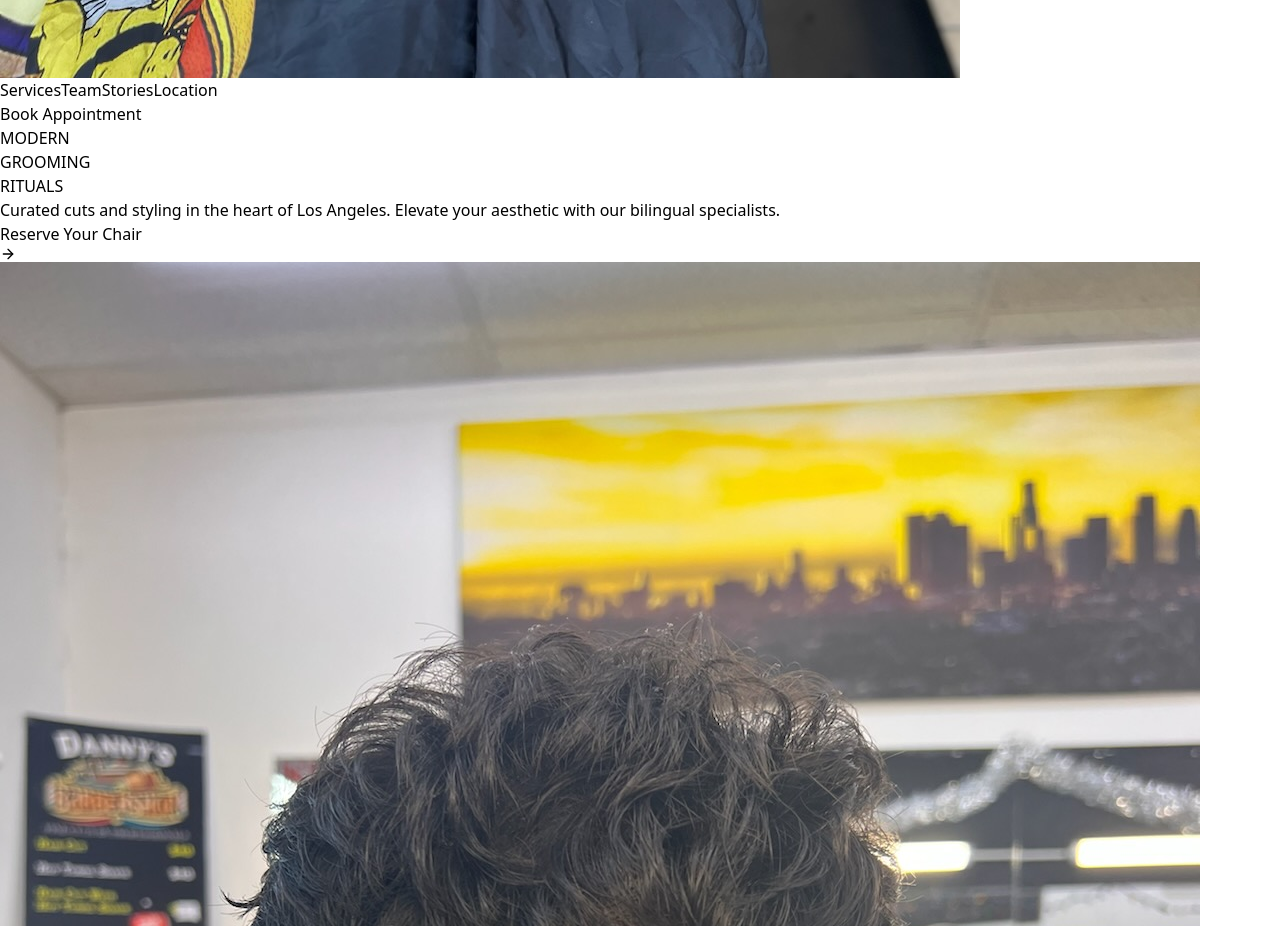
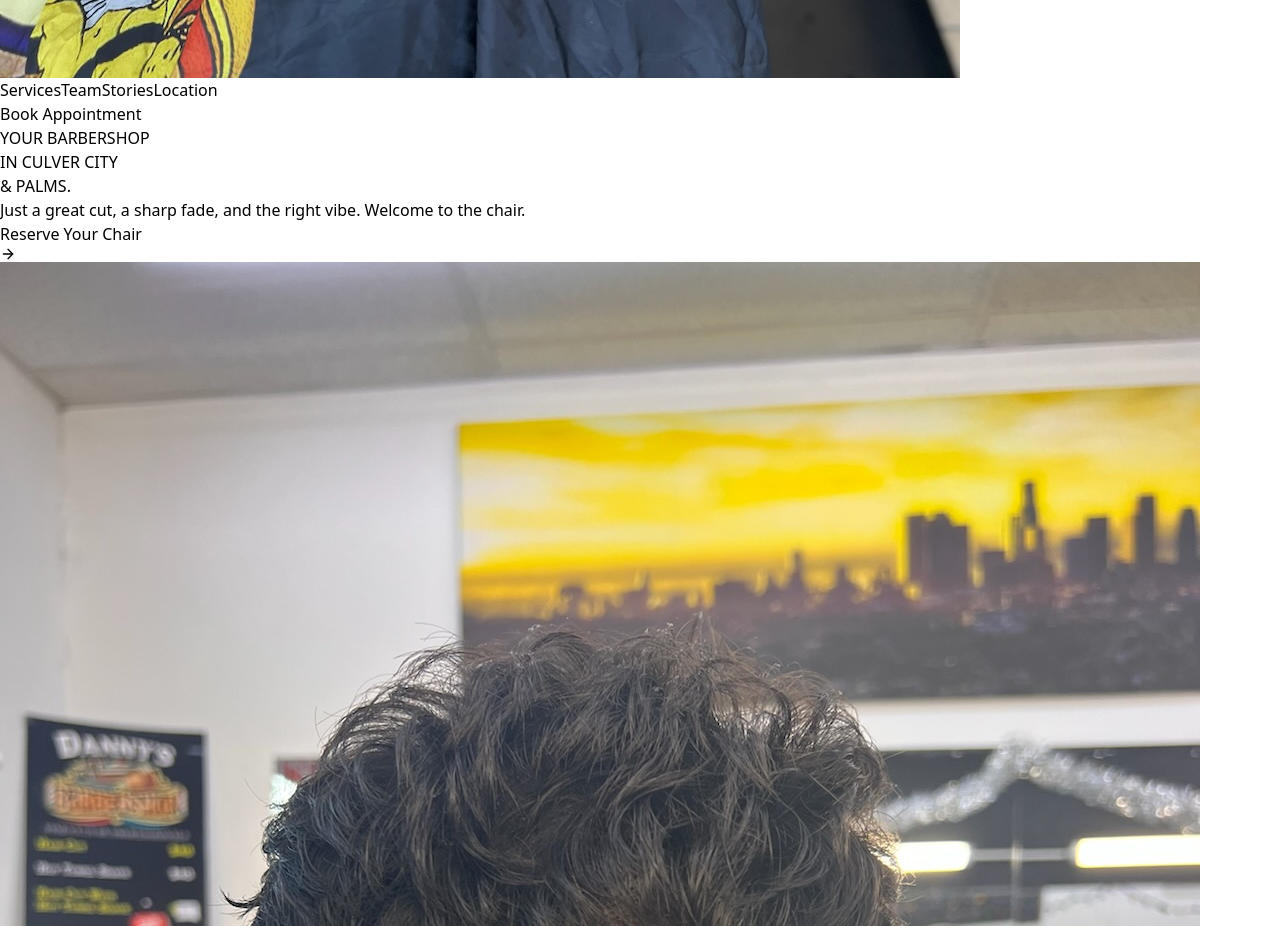
Before and after one commit to RBG-WebDesign/cortezcutz, a React (Vite) app: page / in a window 1280 px wide. Shown: the part 1280-2206 px from the top of the page. Built offline with nearby package versions, Linux system fonts and the light colour scheme.

Commit message:
Update copy and SEO for Culver City/Palms

```diff
--- a/index.html
+++ b/index.html
@@ -4,7 +4,8 @@
     <meta charset="UTF-8" />
     <link rel="icon" type="image/svg+xml" href="/vite.svg" />
     <meta name="viewport" content="width=device-width, initial-scale=1.0" />
-    <title>cortez-cutz</title>
+    <title>CortezCutz | Barber in Culver City & Palms</title>
+    <meta name="description" content="Your barbershop in Culver City & Palms. Precision haircuts, fades, and beard trims. Book your appointment at CortezCutz today." />
   </head>
   <body>
     <div id="root"></div>
--- a/src/App.jsx
+++ b/src/App.jsx
@@ -236,14 +236,13 @@ const HomeView = ({ openBooking }) => {
 
           {/* Text Content */}
           <div className="md:col-span-7 order-2 md:order-1 z-10">
-            <h1 className="text-6xl md:text-8xl lg:text-9xl font-light tracking-tighter leading-[0.9] mb-8 text-stone-900">
-              MODERN<br />
-              <span className="font-bold italic">GROOMING</span><br />
-              RITUALS
+            <h1 className="text-5xl md:text-7xl lg:text-8xl font-light tracking-tighter leading-[1] mb-8 text-stone-900">
+              YOUR BARBERSHOP<br />
+              IN <span className="font-bold italic">CULVER CITY</span><br />
+              & PALMS.
             </h1>
             <p className="text-lg md:text-xl font-light text-stone-600 mb-12 max-w-lg leading-relaxed">
-              Curated cuts and styling in the heart of Los Angeles.
-              Elevate your aesthetic with our bilingual specialists.
+              Just a great cut, a sharp fade, and the right vibe. Welcome to the chair.
             </p>
             <div className="flex flex-col sm:flex-row gap-6">
               <button
```
